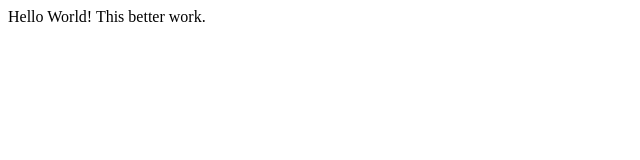
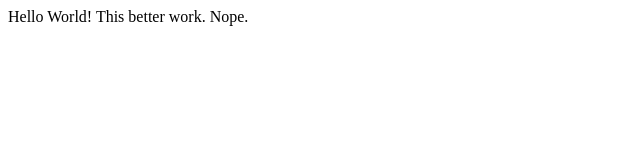
Before and after one commit to kevincheng0/Lxr82.github.io, a plain HTML site: page index.html in a window 1280 px wide. Shown: the full height of the page, 0-640 px from the left. Drawn offline with Linux system fonts and the light colour scheme.

Commit message:
Update index.html

```diff
--- a/index.html
+++ b/index.html
@@ -8,5 +8,6 @@
 <body>
     Hello World!
     This better work.
+    Nope.
 </body>
 </html>
```
